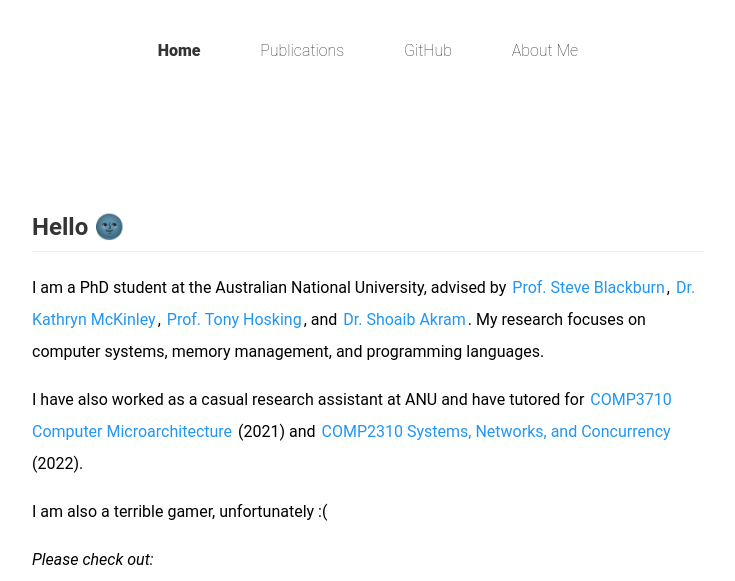
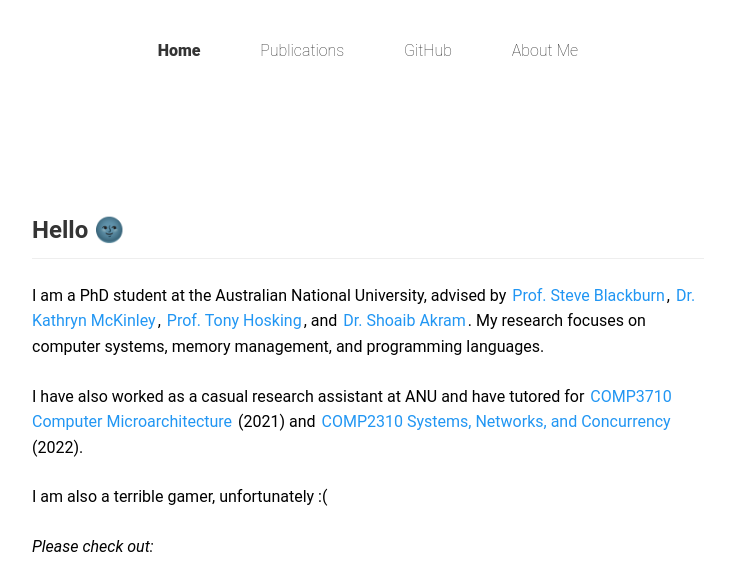
Before and after one commit to wenyuzhao/wenyuzhao.github.io, an Astro site: page / in a window 1280 px wide. Shown: the part 180-761 px from the top of the page, without its empty margins (272-1007 px from the left). Built offline with nearby package versions, Linux system fonts and the light colour scheme; Astro itself is replaced by a stand-in of ours.

Commit message:
tweak styles

```diff
--- a/src/styles/global.css
+++ b/src/styles/global.css
@@ -117,7 +117,7 @@ main {
 
 article,
 article * {
-    line-height: 32px;
+    line-height: 1.6em;
 }
 
 article pre.highlight {
@@ -150,6 +150,11 @@ article p a img {
     vertical-align: sub;
 }
 
+article>p {
+    margin-top: 1.5em;
+    margin-bottom: 1.5em;
+}
+
 /* footer */
 
 footer {
```
